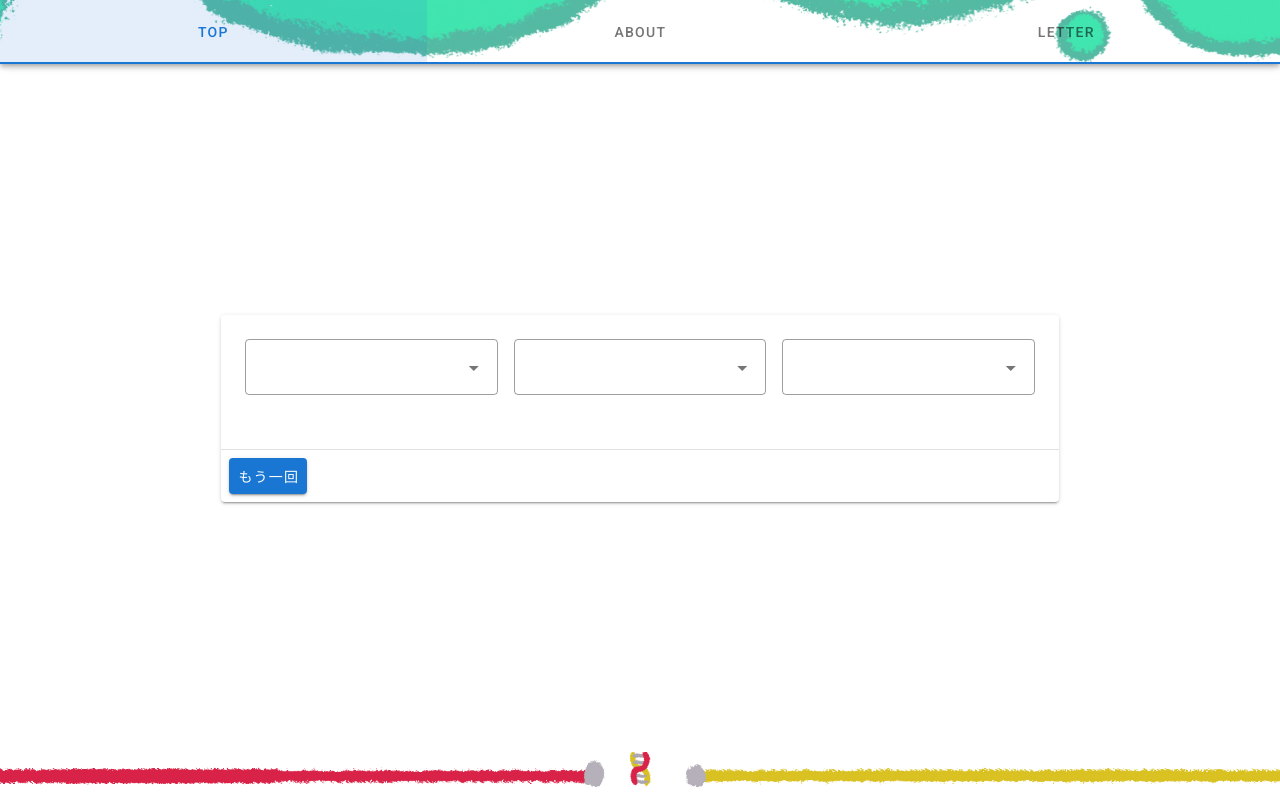
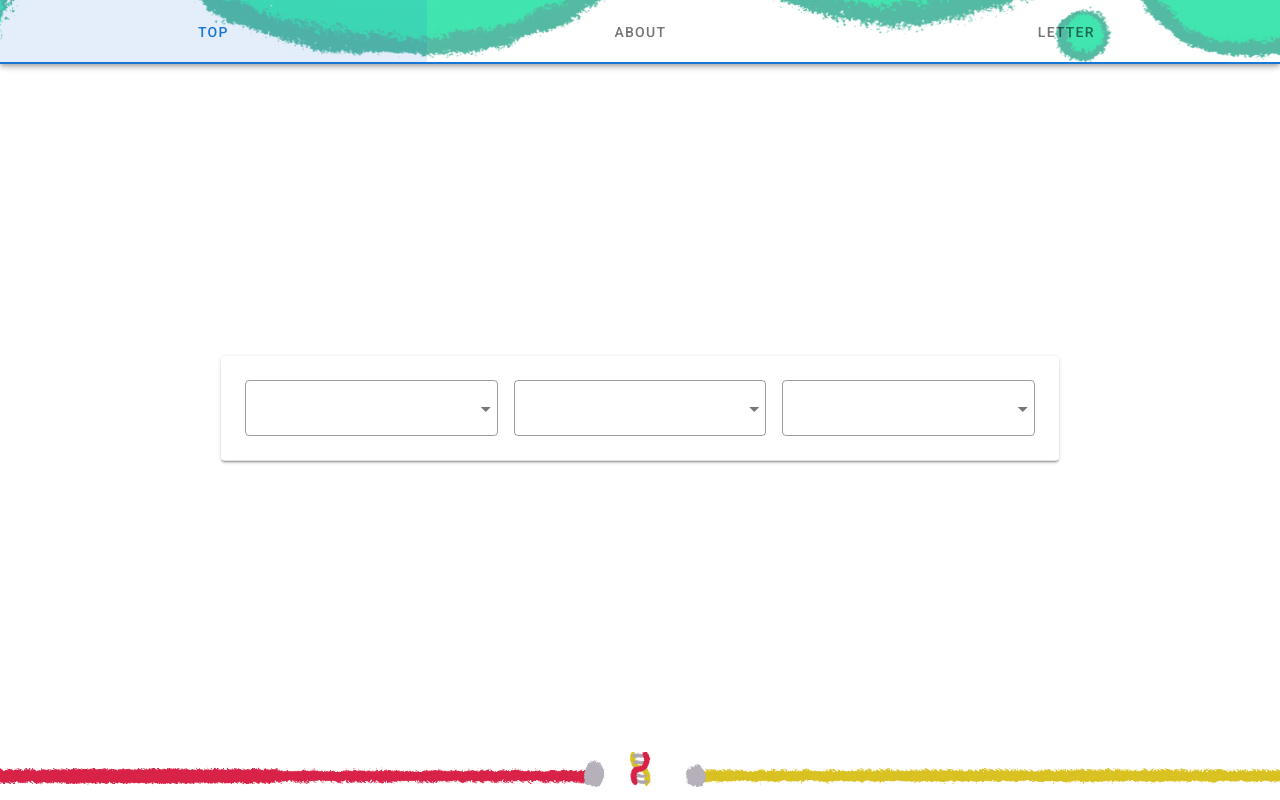
Before and after one commit to WaiEnu/dsUI, a Vue app: page / in a window 1280 px wide. Built offline with nearby package versions, Linux system fonts and the light colour scheme.

Commit message:
20.03.25

```diff
--- a/public/css/style.css
+++ b/public/css/style.css
@@ -143,7 +143,22 @@ a {
 .select-center .v-select__selections input{
   display: none;
 }
+.select-center .v-select__slot{
+  padding-left: 0!important;
+  padding-right: 0!important;
+  width: 100%!important;
+}
+.select-center .v-input__slot{
+  margin-bottom: 0!important;
+  padding-left: 0!important;
+  padding-right: 0!important;
+  width: 100%!important;
+}
 .selectedT{
   border:1px solid rgba(0, 0, 0, 0.38);
+  color: #333;
   border-radius: 4px;
 }
+.v-text-field.v-text-field--enclosed .v-text-field__details {
+  position: absolute;
+}
--- a/src/components/CodonSlot.vue
+++ b/src/components/CodonSlot.vue
@@ -31,7 +31,7 @@
     </v-row>
   </v-card-text>
   <v-divider></v-divider>
-  <v-card-actions class="text-center">
+  <v-card-actions v-if="completed()" class="text-center">
     <v-btn
       color="primary"
       @click="reset()">
```
